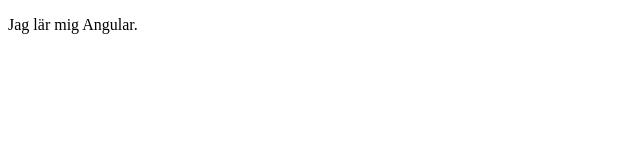
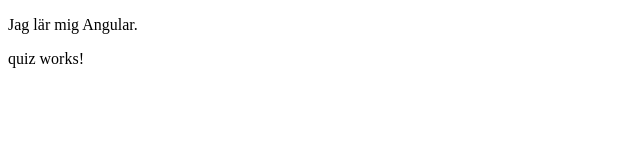
Before and after one commit to CGDM101/quiz-angular, an Angular app: page / in a window 1280 px wide. Shown: the top 160 px of the page, without its empty margins (0-640 px from the left). Built offline with nearby package versions, Linux system fonts and the light colour scheme.

Commit message:
Adding component.

```diff
--- a/src/app/app.component.html
+++ b/src/app/app.component.html
@@ -1 +1,3 @@
 <p>{{property}}</p>
+
+<app-quiz></app-quiz>
--- a/src/app/app.module.ts
+++ b/src/app/app.module.ts
@@ -2,10 +2,12 @@
 import { BrowserModule } from '@angular/platform-browser';
 
 import { AppComponent } from './app.component';
+import { QuizComponent } from './quiz/quiz.component';
 
 @NgModule({
   declarations: [
-    AppComponent
+    AppComponent,
+    QuizComponent
   ],
   imports: [
     BrowserModule
--- /dev/null
+++ b/src/app/quiz/quiz.component.html
@@ -0,0 +1 @@
+<p>quiz works!</p>
```
Also changed, not shown: src/app/quiz/quiz.component.ts (added, +9 -0 lines).
